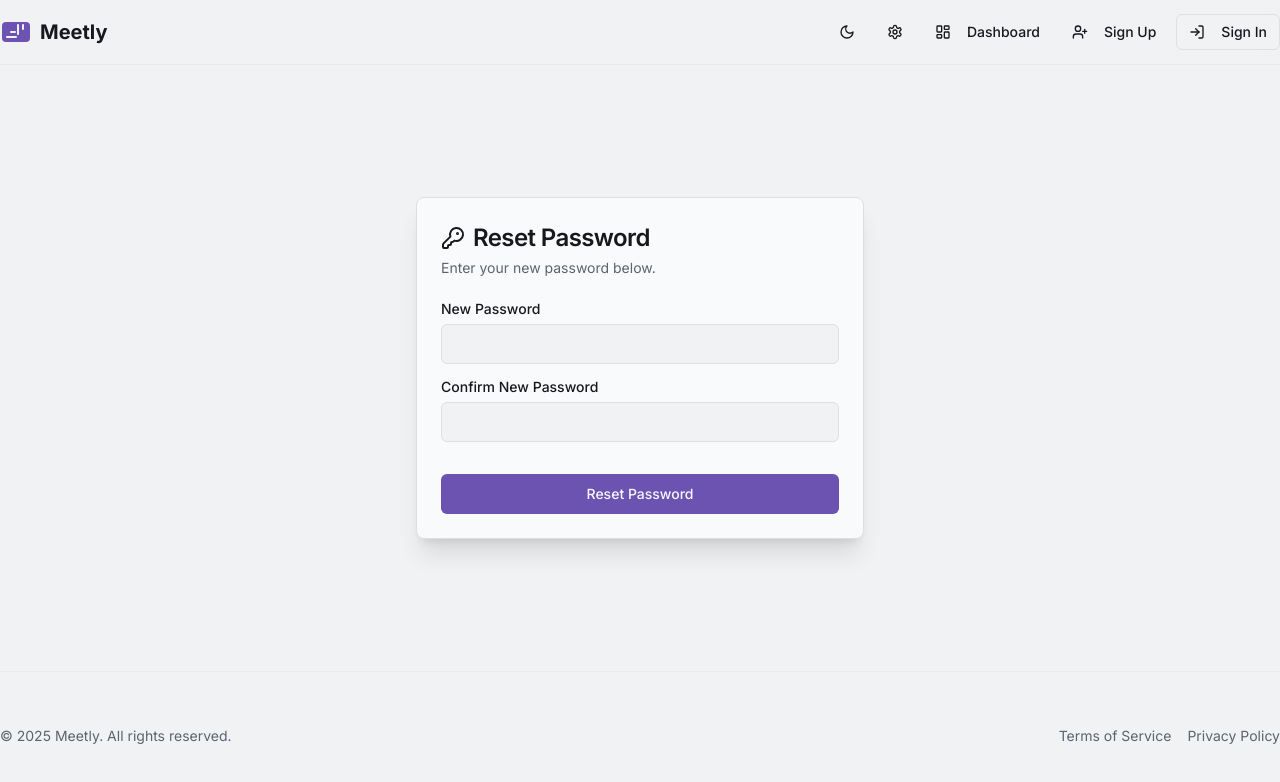
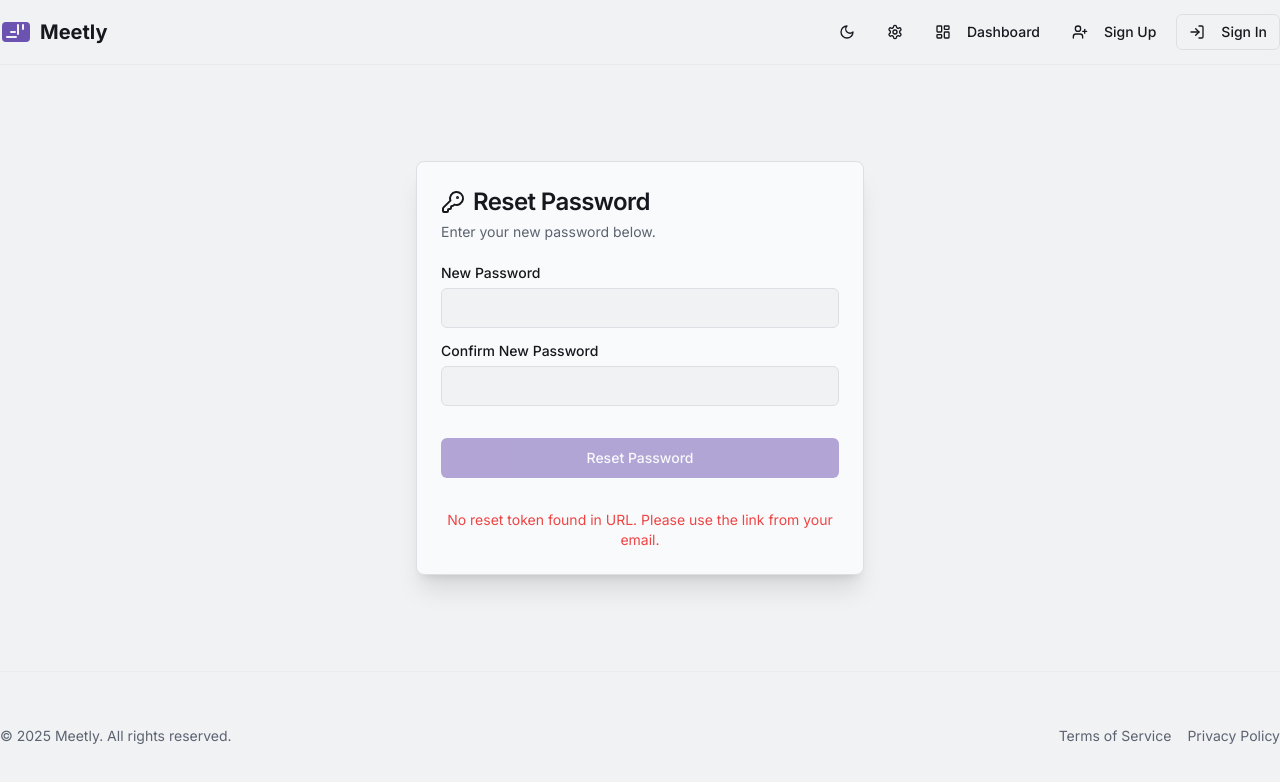
Before and after one commit to m6tm/meetly, a Next.js app: page /reset-password in a window 1280 px wide. Shown: the top 782 px of the page. Built offline with nearby package versions, Linux system fonts and the light colour scheme.

Commit message:
I see this error with the app, reported by NextJS, please fix it. The er

```diff
--- a/src/app/reset-password/page.tsx
+++ b/src/app/reset-password/page.tsx
@@ -3,7 +3,16 @@ import AppFooter from "@/components/layout/app-footer";
 import AppHeader from "@/components/layout/app-header";
 import ResetPasswordForm from "@/components/auth/reset-password-form";
 
-export default function ResetPasswordPage() {
+// This is a Server Component.
+// It will receive searchParams as a prop if the URL has them.
+export default function ResetPasswordPage({
+  searchParams,
+}: {
+  searchParams?: { [key: string]: string | string[] | undefined };
+}) {
+  // We are not using searchParams directly in this Server Component to avoid potential enumeration issues.
+  // The client component ResetPasswordForm will use the useSearchParams hook.
+  // If needed, specific searchParams could be read here and passed down, e.g. searchParams?.token
   return (
     <div className="flex flex-col min-h-screen bg-background">
       <AppHeader />
--- a/src/components/auth/reset-password-form.tsx
+++ b/src/components/auth/reset-password-form.tsx
@@ -1,13 +1,14 @@
 
 'use client';
 
-import React, { useState } from 'react';
+import React, { useState, useEffect } from 'react';
 import Link from 'next/link';
 import { Button } from '@/components/ui/button';
 import { Card, CardContent, CardDescription, CardFooter, CardHeader, CardTitle } from '@/components/ui/card';
 import { Input } from '@/components/ui/input';
 import { Label } from '@/components/ui/label';
 import { KeyRound } from 'lucide-react'; // Or LockKeyhole
+import { useSearchParams } from 'next/navigation';
 
 export default function ResetPasswordForm() {
   const [password, setPassword] = useState('');
@@ -16,20 +17,22 @@ export default function ResetPasswordForm() {
   const [error, setError] = useState<string | null>(null);
   const [successMessage, setSuccessMessage] = useState<string | null>(null);
 
-  // In a real app, you'd get the reset token from the URL query parameters
-  // const searchParams = useSearchParams();
-  // const token = searchParams.get('token');
-  // React.useEffect(() => {
-  //   if (!token) {
-  //     setError("Invalid or missing reset token.");
-  //   }
-  // }, [token]);
+  const searchParams = useSearchParams();
+  const token = searchParams?.get('token');
+
+  useEffect(() => {
+    if (!token && !successMessage) { // Only set error if not already in a success state
+      // setError("Invalid or missing reset token.");
+      // console.warn("Reset token is missing from URL.");
+    }
+    // console.log("Token from URL:", token); // For debugging
+  }, [token, successMessage]);
 
   const handleSubmit = async (event: React.FormEvent<HTMLFormElement>) => {
     event.preventDefault();
     setIsLoading(true);
     setError(null);
-    setSuccessMessage(null);
+    // setSuccessMessage(null); // Keep success message if already shown
 
     if (password !== confirmPassword) {
       setError("Passwords don't match.");
@@ -37,13 +40,13 @@ export default function ResetPasswordForm() {
       return;
     }
 
-    // if (!token) {
-    //   setError("Invalid or missing reset token. Cannot reset password.");
-    //   setIsLoading(false);
-    //   return;
-    // }
+    if (!token && !successMessage) { // Prevent submission if token is missing and not already succeeded
+      setError("Invalid or missing reset token. Cannot reset password.");
+      setIsLoading(false);
+      return;
+    }
 
-    console.log('Reset Password submitted with new password.');
+    console.log('Reset Password submitted with new password. Token:', token);
     // Placeholder for actual reset password logic
     // await resetPasswordWithToken(token, password);
     await new Promise(resolve => setTimeout(resolve, 1000));
@@ -96,7 +99,7 @@ export default function ResetPasswordForm() {
               disabled={isLoading || !!successMessage}
             />
           </div>
-          <Button className="w-full mt-4" type="submit" disabled={isLoading || !!successMessage}>
+          <Button className="w-full mt-4" type="submit" disabled={isLoading || !!successMessage || (!token && !successMessage) }>
             {isLoading ? 'Resetting Password...' : 'Reset Password'}
           </Button>
         </CardContent>
@@ -110,6 +113,13 @@ export default function ResetPasswordForm() {
           </p>
         </CardFooter>
       )}
+      {!successMessage && !token && (
+         <CardFooter className="flex flex-col gap-4 pt-2">
+          <p className="text-sm text-destructive text-center">
+            No reset token found in URL. Please use the link from your email.
+          </p>
+        </CardFooter>
+      )}
     </Card>
   );
 }
```
